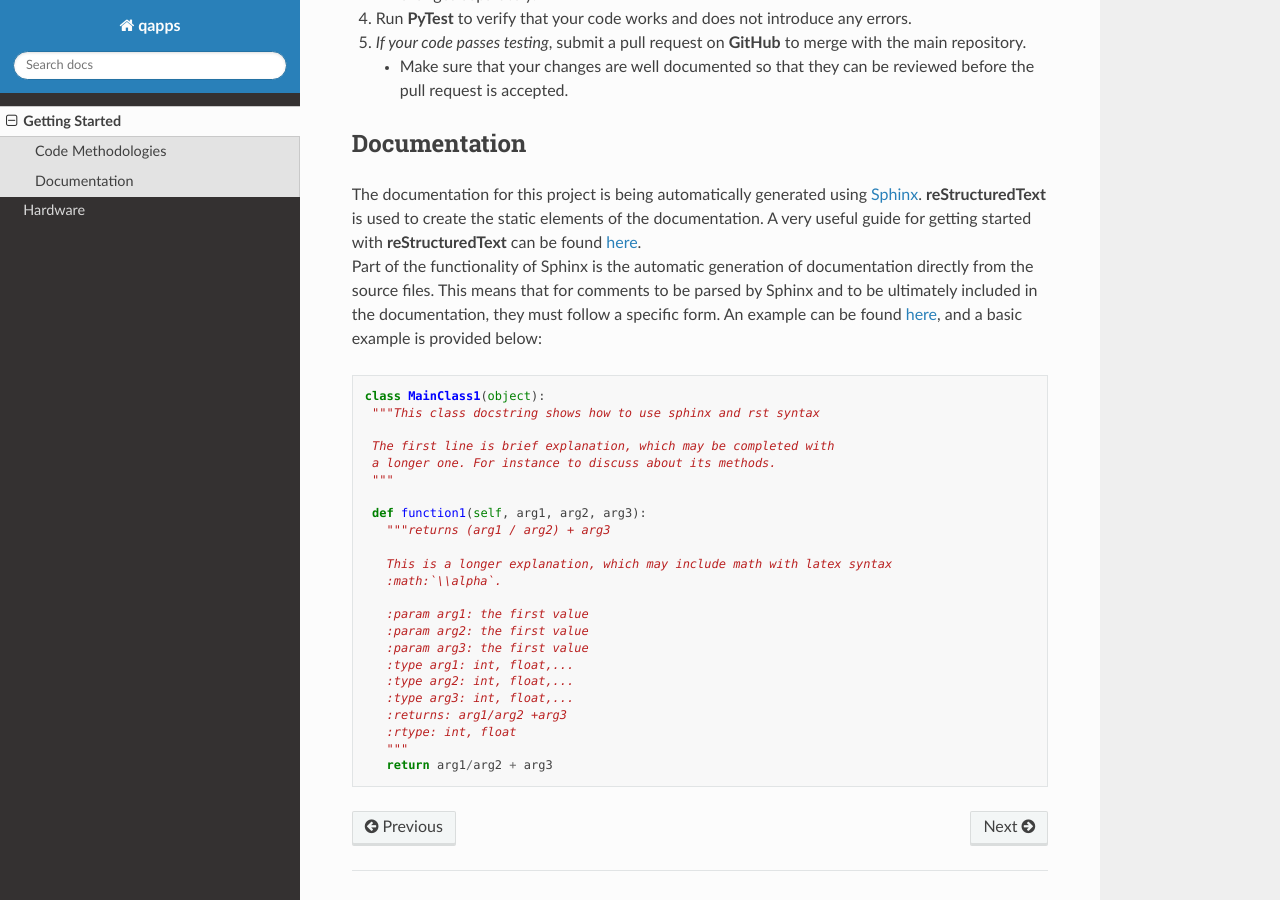
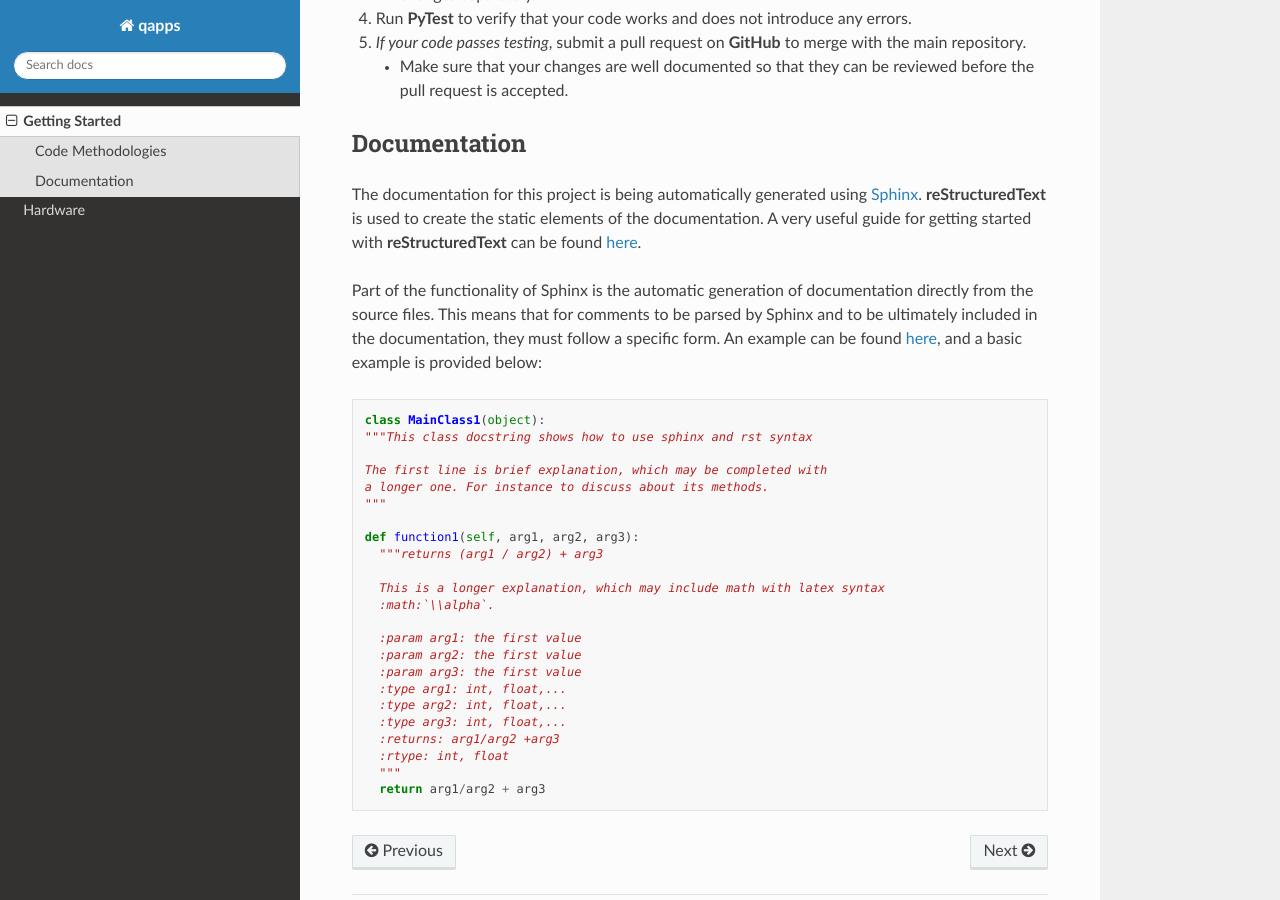
Before and after one commit to pitt-diamond-qtech/qapp-refactoring, a Sphinx documentation site: the page built from docs/getting_started.rst, in a window 1280 px wide and 900 px high, scrolled down 545 px. Built offline with Sphinx 7.4.7 and the Read the Docs theme 2.0.0, drawn with Linux system fonts in a browser that asks for light colours.

Commit message:
Fixed getting started doc page

```diff
--- a/docs/getting_started.rst
+++ b/docs/getting_started.rst
@@ -3,39 +3,53 @@
 
 Code Methodologies
 ******************
-| As with many large collaborative software projects, version control is very important, which means
-  that learning to effectively use both **git** and **GitHub** is important.
-  The general steps for working on assigned issues are:
-#. Fork the repository onto your own **GitHub** account and then clone the forked repository onto your local machine.
-#. Familarize yourself with the test functions corresponding to the functionality that you are contributing to.
-   Test functions are created using **PyTest**.
+As with many large collaborative software projects, version control is very
+important, which means that learning to effectively use both **git** and
+**GitHub** is important. The general steps for working on assigned issues are:
 
-   * If you must write new test functions, you must consult with Dr. Dutt or other team members before moving forward.
+#. Fork the repository onto your own **GitHub** account and then clone the
+   forked repository onto your local machine.
+#. Familarize yourself with the test functions corresponding to the
+   functionality that you are contributing to. Test functions are created
+   using **PyTest**.
 
-#. While writing new code, keep commits to your forked repository well-commented and functionality-specific.
+   * If you must write new test functions, you must consult with Dr. Dutt or
+     other team members before moving forward.
 
-   * For example, if you write new code and also change the static documentation, commit these changes separately.
-#. Run **PyTest** to verify that your code works and does not introduce any errors.
-#. *If your code passes testing*, submit a pull request on **GitHub** to merge with the main repository.
+#. While writing new code, keep commits to your forked repository
+   well-commented and functionality-specific.
 
-   * Make sure that your changes are well documented so that they can be reviewed before the pull request is accepted.
+   * For example, if you write new code and also change the static
+     documentation, commit these changes separately.
+
+#. Run **PyTest** to verify that your code works and does not introduce any
+   errors.
+#. *If your code passes testing*, submit a pull request on **GitHub** to
+   merge with the main repository.
+
+   * Make sure that your changes are well documented so that they can be
+     reviewed before the pull request is accepted.
 
 Documentation
 *************
 
 | The documentation for this project is being automatically
   generated using `Sphinx <https://www.sphinx-doc.org/en/master/>`_.
-  **reStructuredText** is used to create the static elements of the documentation.
-  A very useful guide for getting started with **reStructuredText** can be
+  **reStructuredText** is used to create the static elements of the
+  documentation. A very useful guide for getting started with
+  **reStructuredText** can be
   found `here <https://thomas-cokelaer.info/tutorials/sphinx/rest_syntax.html>`_.
+
 | Part of the functionality of Sphinx is the automatic generation of documentation
-  directly from the source files. This means that for comments to be parsed by Sphinx
-  and to be ultimately included in the documentation, they must follow a specific form.
-  An example can be found `here <https://thomas-cokelaer.info/tutorials/sphinx/docstring_python.html>`_,
+  directly from the source files. This means that for comments to be parsed
+  by Sphinx and to be ultimately included in the documentation, they must
+  follow a specific form. An example can be found
+  `here <https://thomas-cokelaer.info/tutorials/sphinx/docstring_python.html>`_,
   and a basic example is provided below:
-.. code-block::
 
-   class MainClass1(object):
+.. code-block:: python
+
+    class MainClass1(object):
     """This class docstring shows how to use sphinx and rst syntax
 
     The first line is brief explanation, which may be completed with
```
Also changed, not shown: docs/_static/here_so_git_syncs_directory.txt (added).
